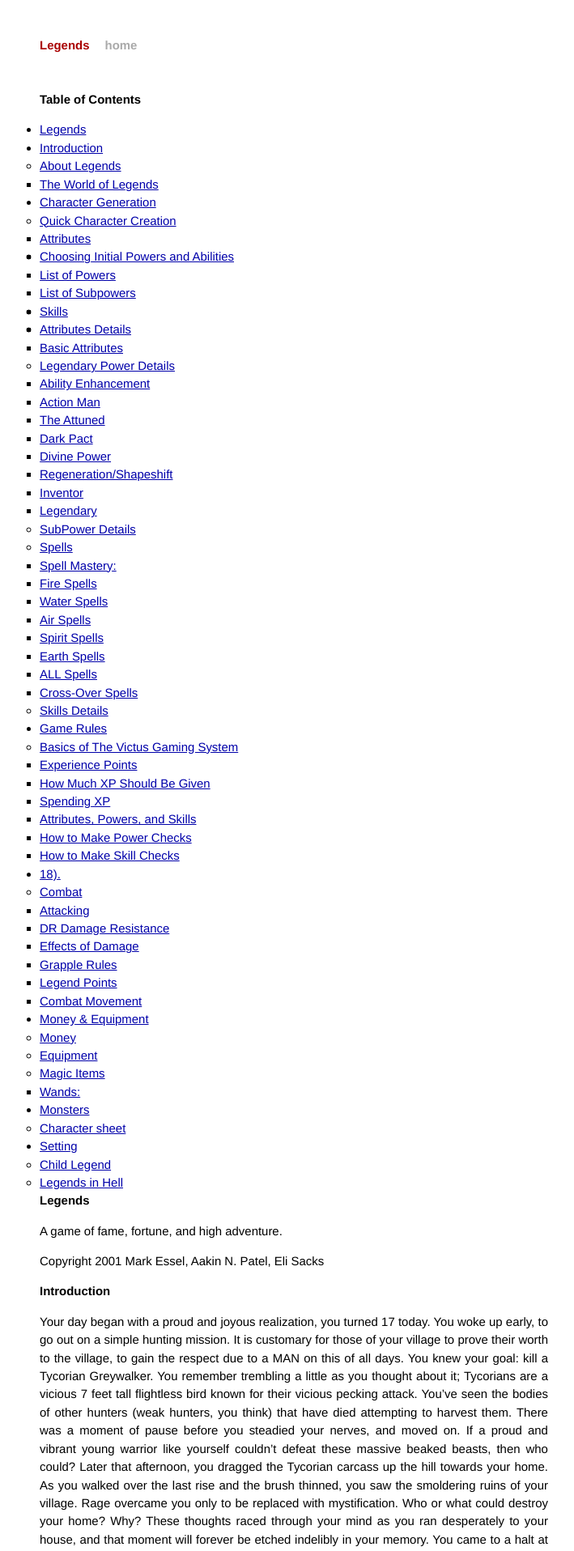
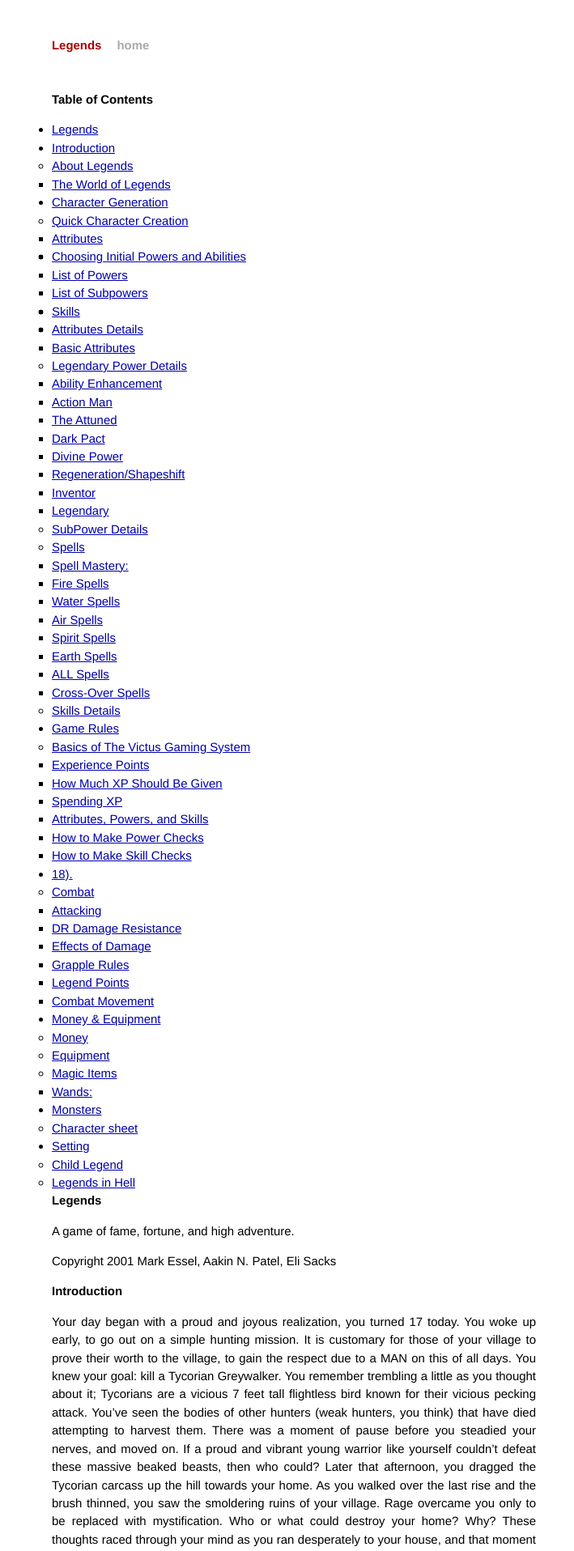
Before and after one commit to victusfate/Legends, a Jekyll site: the page built from index.html, in a window 1280 px wide. Shown: the top 1916 px of the page at 81% size, without its empty margins (277-986 px from the left). Built offline with Jekyll 4.4.1, drawn with Linux system fonts in a browser that asks for light colours; Markdown is read by kramdown in place of the engine named in the settings.

Commit message:
updated style

```diff
--- a/css/main.css
+++ b/css/main.css
@@ -8,6 +8,210 @@
 * {
   margin: 0;
   padding: 0;
+}
+/*****************************************************************************/
+/*
+/* Common
+/*
+/*****************************************************************************/
+
+/* Global Reset */
+* {
+  margin: 0;
+  padding: 0;
+  box-sizing: border-box;
+}
+
+html, body {
+  height: 100%;
+}
+
+body {
+  background-color: #FFF;
+  font: 13.34px Helvetica, Arial, sans-serif;
+  font-size: small;
+  text-align: center;
+  padding: 0 1em; /* Add padding to the body */
+}
+
+h1, h2, h3, h4, h5, h6 {
+  font-size: 100%;
+}
+
+h1 {
+  margin-bottom: 1em;
+}
+
+p {
+  margin: 1em 0;
+}
+
+a {
+  color: #00a;
+}
+
+a:hover {
+  color: #000;
+}
+
+a:visited {
+  color: #a0a;
+}
+
+/*****************************************************************************/
+/*
+/* Home
+/*
+/*****************************************************************************/
+.posts {
+  list-style-type: none;
+  margin-bottom: 2em;
+}
+
+.posts li {
+  line-height: 1.75em;
+}
+
+.posts span {
+  color: #aaa;
+  font-family: Monaco, "Courier New", monospace;
+  font-size: 80%;
+}
+
+/*****************************************************************************/
+/*
+/* Site
+/*
+/*****************************************************************************/
+
+.site {
+  font-size: 115%;
+  text-align: justify;
+  max-width: 42em;
+  margin: 3em auto 2em;
+  line-height: 1.5em;
+  padding: 0 1em; /* Add padding to the site content */
+}
+
+.header a {
+  font-weight: bold;
+  text-decoration: none;
+}
+
+.title {
+  display: inline-block;
+  margin-bottom: 2em;
+}
+
+.title a {
+  color: #a00;
+}
+
+.title a:hover {
+  color: #000;
+}
+
+.header a.extra {
+  color: #aaa;
+  margin-left: 1em;
+}
+
+.header a.extra:hover {
+  color: #000;
+}
+
+.meta {
+  color: #aaa;
+}
+
+.footer {
+  font-size: 80%;
+  color: #666;
+  border-top: 4px solid #eee;
+  margin-top: 2em;
+  overflow: hidden;
+  padding: 1em 0; /* Add padding to the footer */
+}
+
+.footer .contact {
+  float: left;
+  margin-right: 3em;
+}
+
+.footer .contact a {
+  color: #8085C1;
+}
+
+.footer .rss {
+  margin-top: 1.1em;
+  margin-right: -.2em;
+  float: right;
+}
+
+.footer .rss img {
+  border: 0;
+}
+
+/*****************************************************************************/
+/*
+/* Posts
+/*
+/*****************************************************************************/
+
+/* standard */
+.post pre {
+  border: 1px solid #ddd;
+  background-color: #eef;
+  padding: 0 .4em;
+}
+
+.post ul, .post ol {
+  margin-left: 1.35em;
+}
+
+.post code {
+  border: 1px solid #ddd;
+  background-color: #eef;
+  padding: 0 .2em;
+}
+
+.post pre code {
+  border: none;
+}
+
+/* terminal */
+.post pre.terminal {
+  border: 1px solid #000;
+  background-color: #333;
+  color: #FFF;
+}
+
+.post pre.terminal code {
+  background-color: #333;
+}
+
+.responsive-wrap iframe {
+  max-width: 100%;
+}
+
+/*****************************************************************************/
+/*
+/* Media Queries for Responsiveness
+/*
+/*****************************************************************************/
+@media (max-width: 768px) {
+  .site {
+    font-size: 100%; /* Adjust font size for smaller screens */
+  }
+
+  .header, .footer {
+    text-align: center;
+  }
+
+  .footer .contact, .footer .rss {
+    float: none;
+    margin: 0.5em 0;
+  }
 }
 
 html, body { height: 100%; }
```
